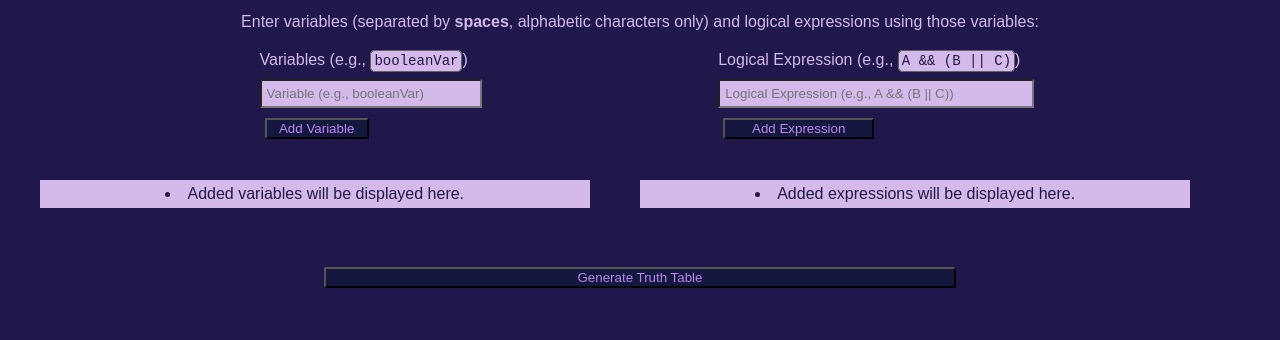
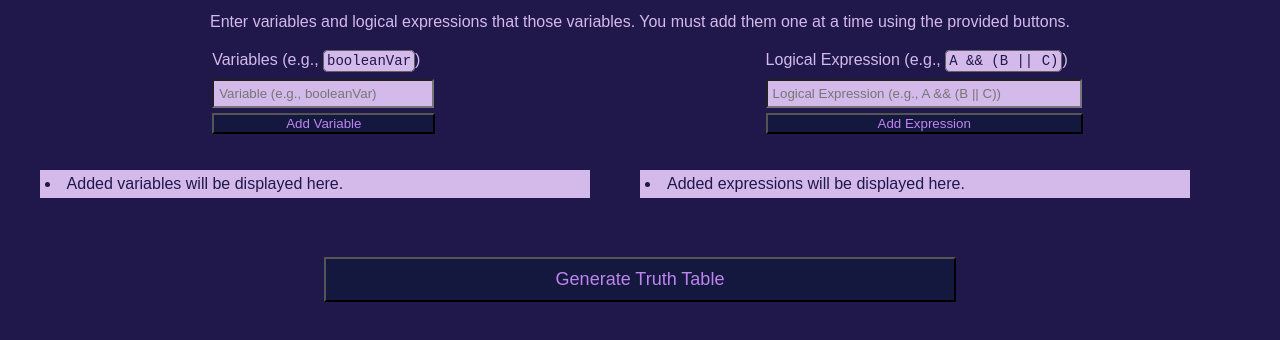
Before and after one commit to algorizan/truth-tables-code, a website: page index.html in a window 1280 px wide. Shown: the part 50-390 px from the top of the page. Drawn offline with Linux system fonts and the light colour scheme.

Commit message:
Style fixes

```diff
--- a/index.html
+++ b/index.html
@@ -6,7 +6,7 @@
 </head>
 <body onload="initPage()">
   <h1>Truth Table Generator</h1>
-  <p>Enter variables (separated by <strong>spaces</strong>, alphabetic characters only) and logical expressions using those variables:</p>
+  <p>Enter variables and logical expressions that those variables. You must add them one at a time using the provided buttons.</p>
   <div class="input-container">
     <div class="input-field">
       <label for="variableInput">Variables (e.g., <code>booleanVar</code>)</label>
--- a/styles.css
+++ b/styles.css
@@ -14,7 +14,7 @@ h1 {
   display: flex;
   justify-content: space-around;
   margin: 20px auto;
-  width: 80%;
+  width: 95%;
 }
 
 .input-field {
@@ -33,6 +33,7 @@ h1 {
   display: flex;
   flex-direction: column;
   width: 100%;
+  height: 100%;
 }
 
 input {
@@ -46,11 +47,13 @@ input {
 
 ul {
   width: 90%;
+  height: 100%;
   padding: 5px;
   background-color: #d4baea;
   color:#20174b;
   list-style-type: disc;
   list-style-position: inside;
+  text-align:left;
 }
 
 .generate-button {
@@ -58,13 +61,15 @@ ul {
   background-color: #14183e;
   color: #be85f0;
   width: 50%;
+  padding: 10px;
+  font-size: large;
 }
 
 .add-button {
-  margin: 5px;
+  /* margin: 5px; */
   background-color: #14183e;
   color: #be85f0;
-  width: 50%;
+  width: calc(100% + 15px);
 }
 
 table {
```
